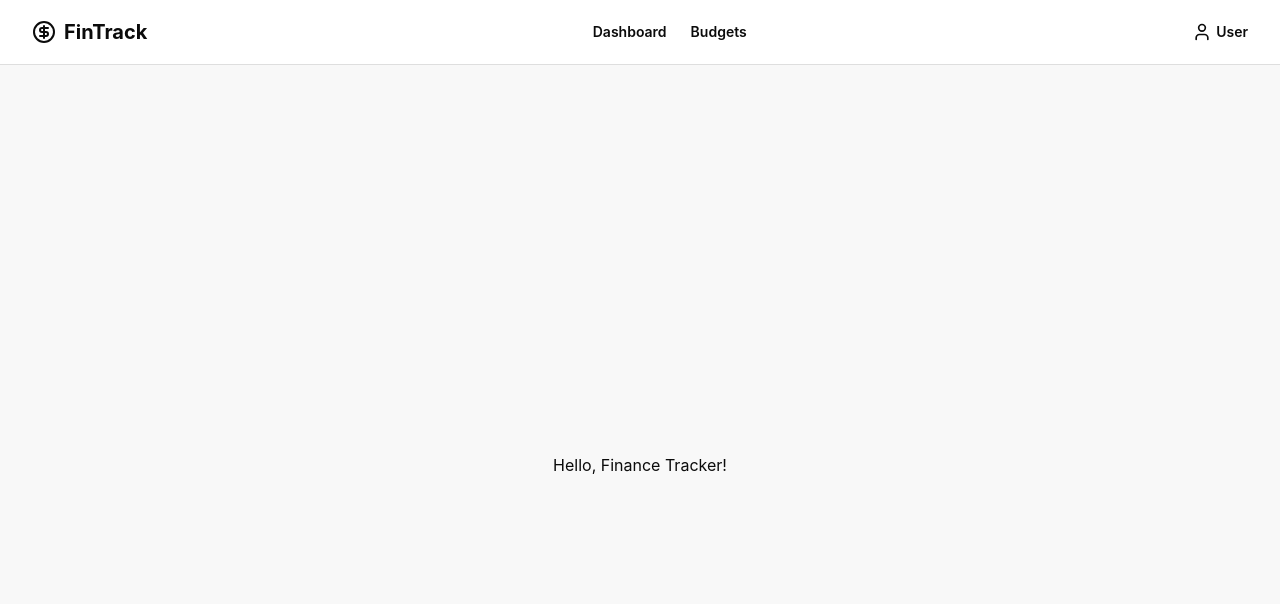
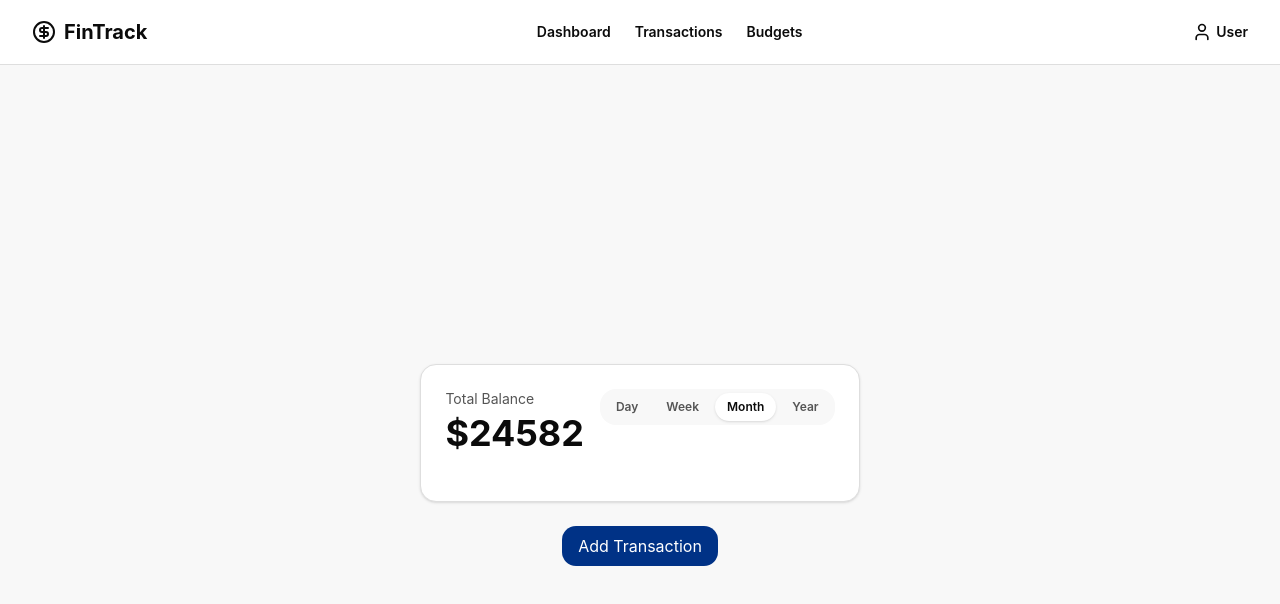
Before and after one commit to AlberdaNazarius/FinanceTracker, a Next.js app: page / in a window 1280 px wide. Shown: the top 604 px of the page. Built offline with nearby package versions, Linux system fonts and the light colour scheme.

Commit message:
add BalanceCard and AddTransactionBtn components; update Home page layout

```diff
--- /dev/null
+++ b/app/(main-pages)/transactions/page.tsx
@@ -0,0 +1,28 @@
+const Transactions = () => {
+  return (
+    <div className='border-1 rounded-2xl w-full self-start mt-4'>
+      <table className="w-full table-fixed sm:table-auto">
+        <thead
+          className="hidden sm:table-header-group bg-card/50 border-b border-border text-sm font-semibold text-muted-foreground"
+        >
+          <tr>
+            <th className="py-4 px-6 text-left">Transaction</th>
+            <th className="py-4 px-6 text-left">Category</th>
+            <th className="py-4 px-6 text-left">Date</th>
+            <th className="py-4 px-6 text-right">Amount</th>
+          </tr>
+        </thead>
+        <tbody>
+          <tr>
+            <td className="py-4 px-6 text-left">Transaction</td>
+            <td className="py-4 px-6 text-left">Transaction</td>
+            <td className="py-4 px-6 text-left">Transaction</td>
+            <td className="py-4 px-6 text-right">Transaction</td>
+          </tr>
+        </tbody>
+      </table>
+    </div>
+  )
+}
+
+export default Transactions;
--- /dev/null
+++ b/app/components/buttons/add-transaction/AddTransactionBtn.tsx
@@ -0,0 +1,11 @@
+import React from "react";
+
+const AddTransactionBtn: React.FC = ({}) => {
+  return (
+    <button className="bg-primary text-white px-4 py-2 rounded-md hover:bg-primary-dark transition-colors cursor-pointer">
+      Add Transaction
+    </button>
+  );
+}
+
+export default AddTransactionBtn;
--- a/app/components/common/header/Header.tsx
+++ b/app/components/common/header/Header.tsx
@@ -2,6 +2,7 @@
 
 import {useState} from "react"
 import {CircleDollarSign, User, Menu } from "lucide-react"
+import Link from "next/link"
 
 export default function Header() {
   const [isMenuOpen, setIsMenuOpen] = useState(false)
@@ -18,12 +19,15 @@ export default function Header() {
 
           {/* Desktop Navigation */}
           <nav className="hidden md:flex items-center gap-6">
-            <a href="#" className="text-sm font-semibold text-foreground hover:text-primary transition-colors">
+            <Link href="/" className="text-sm font-semibold text-foreground hover:text-primary transition-colors">
               Dashboard
-            </a>
-            <a href="#" className="text-sm font-semibold text-foreground hover:text-primary transition-colors">
+            </Link>
+            <Link href="/transactions" className="text-sm font-semibold text-foreground hover:text-primary transition-colors">
+              Transactions
+            </Link>
+            <Link href="/budgets" className="text-sm font-semibold text-foreground hover:text-primary transition-colors">
               Budgets
-            </a>
+            </Link>
           </nav>
 
           {/* User Menu */}
@@ -45,18 +49,15 @@ export default function Header() {
       {isMenuOpen && (
         <div className="md:hidden border-t border-border bg-card px-4 py-3">
           <nav className="flex flex-col gap-3">
-            <a href="#" className="text-sm font-medium text-foreground">
+            <Link href="/" className="text-sm font-medium text-foreground">
               Dashboard
-            </a>
-            <a href="#" className="text-sm font-medium text-muted">
+            </Link>
+            <Link href="/transactions" className="text-sm font-medium text-muted">
               Transactions
-            </a>
-            <a href="#" className="text-sm font-medium text-muted">
+            </Link>
+            <Link href="#" className="text-sm font-medium text-muted">
               Budgets
-            </a>
-            <a href="#" className="text-sm font-medium text-muted">
-              Reports
-            </a>
+            </Link>
           </nav>
         </div>
       )}
--- /dev/null
+++ b/app/components/ui/balance-card/BalanceCard.tsx
@@ -0,0 +1,55 @@
+'use client';
+
+import React, {useState} from 'react';
+
+const BalanceCard: React.FC = ({}) => {
+  const [balance, setBalance] = useState(24582.00);
+
+  const [period, setPeriod] = useState<"day" | "week" | "month" | "year">("month")
+
+  return (
+    <div className="rounded-[var(--radius-lg)] bg-card p-4 sm:p-6 shadow-sm border border-border">
+      <div className="flex flex-col sm:flex-row sm:items-start sm:justify-between gap-4 mb-4 sm:mb-6">
+        <div>
+          <p className="text-sm text-muted mb-1">Total Balance</p>
+          <h2 className="text-3xl sm:text-4xl font-bold text-foreground">${balance}</h2>
+          {/*<p className="text-sm text-success mt-1 flex items-center gap-1">*/}
+          {/*  <svg className="h-4 w-4" fill="none" viewBox="0 0 24 24" stroke="currentColor">*/}
+          {/*    <path strokeLinecap="round" strokeLinejoin="round" strokeWidth={2} d="M5 10l7-7m0 0l7 7m-7-7v18" />*/}
+          {/*  </svg>*/}
+          {/*  +12.5% from last month*/}
+          {/*</p>*/}
+        </div>
+
+        {/* Period Selector */}
+        <div className="flex gap-1 bg-background rounded-lg p-1 w-full sm:w-auto">
+          {(["day", "week", "month", "year"] as const).map((p) => (
+            <button
+              key={p}
+              onClick={() => setPeriod(p)}
+              className={`flex-1 sm:flex-initial px-2 sm:px-3 py-1.5 text-xs font-semibold rounded-md transition-colors cursor-pointer ${
+                period === p ? "bg-card text-foreground shadow-sm" : "text-muted hover:text-foreground"
+              }`}
+            >
+              {p.charAt(0).toUpperCase() + p.slice(1)}
+            </button>
+          ))}
+        </div>
+      </div>
+
+      {/* Mini Chart Visualization */}
+      {/*<div className="flex items-end gap-1 h-16 sm:h-20">*/}
+      {/*  {[45, 52, 48, 65, 58, 72, 68, 75, 70, 82, 78, 85].map((height, i) => (*/}
+      {/*    <div key={i} className="flex-1 bg-primary/20 rounded-t-sm relative overflow-hidden">*/}
+      {/*      <div*/}
+      {/*        className="absolute bottom-0 w-full bg-primary rounded-t-sm transition-all duration-300"*/}
+      {/*        style={{ height: `${height}%` }}*/}
+      {/*      />*/}
+      {/*    </div>*/}
+      {/*  ))}*/}
+      {/*</div>*/}
+    </div>
+  );
+}
+
+export default BalanceCard;
--- a/app/layout.tsx
+++ b/app/layout.tsx
@@ -18,7 +18,9 @@ export default function RootLayout({
     <html lang="en">
       <body>
         <Header/>
-        {children}
+        <main className='flex min-h-screen items-center justify-center bg-background px-2'>
+          {children}
+        </main>
       </body>
     </html>
   );
--- a/app/page.tsx
+++ b/app/page.tsx
@@ -1,7 +1,11 @@
-const Home = ()=> {
+import BalanceCard from "@/components/ui/balance-card/BalanceCard";
+import AddTransactionBtn from "@/components/buttons/add-transaction/AddTransactionBtn";
+
+const Home = () => {
   return (
-    <div className="flex min-h-screen items-center justify-center bg-background">
-      Hello, Finance Tracker!
+    <div className="flex flex-col items-center gap-6">
+      <BalanceCard/>
+      <AddTransactionBtn/>
     </div>
   );
 }
--- a/package.json
+++ b/package.json
@@ -9,11 +9,15 @@
     "lint": "eslint"
   },
   "dependencies": {
+    "axios": "^1.13.2",
+    "clsx": "^2.1.1",
+    "formik": "^2.4.9",
     "lucide": "^0.556.0",
     "lucide-react": "^0.556.0",
     "next": "16.0.7",
     "react": "19.2.0",
-    "react-dom": "19.2.0"
+    "react-dom": "19.2.0",
+    "zustand": "^5.0.9"
   },
   "devDependencies": {
     "@tailwindcss/postcss": "^4",
```
Also changed, not shown: 1 other file (tests, documents, lock files or other folders).
